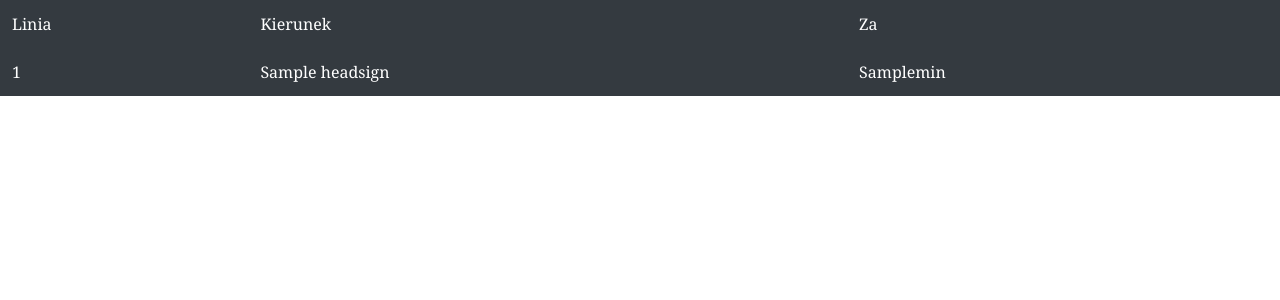
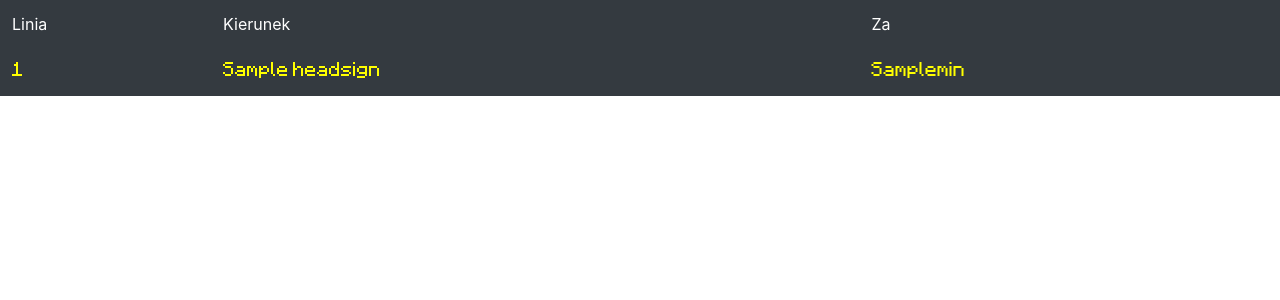
Before and after one commit to margasiewicz/3city-bus-delays, a Flask app: template templates/index.html in a window 1280 px wide. Shown: the top 300 px of the page. Run offline with Flask 2, Linux system fonts and the light colour scheme; the template is opened without the code that fills it: most values are stand-ins (such as "Sample title", 1, 10 or a date in 2020); some libraries are stand-ins or nearby versions.

Commit message:
restructure css, add yellow color to font

```diff
--- /dev/null
+++ b/static/css/main.css
@@ -0,0 +1,12 @@
+@font-face {
+    font-family: 'minecraftiaregular';
+    src: url('minecraftia-regular-webfont.woff2') format('woff2'),
+         url('minecraftia-regular-webfont.woff') format('woff');
+    font-weight: normal;
+    font-style: normal;
+
+}
+
+table {
+    width:'300px';
+}
--- a/static/main.css
+++ /dev/null
@@ -1,7 +0,0 @@
-@font-face{
-    font-family: trial;
-    src: url('hellovetica.ttf');
-    font-weight: bold;}
-
-    body {font-family: georgia; color:green}
-    h1 {font-family:trial; color: pink}
--- a/templates/index.html
+++ b/templates/index.html
@@ -2,11 +2,11 @@
 <html lang="en">
   <head>
     <link rel="stylesheet" href="https://stackpath.bootstrapcdn.com/bootstrap/4.3.1/css/bootstrap.min.css" integrity="sha384-ggOyR0iXCbMQv3Xipma34MD+dH/1fQ784/j6cY/iJTQUOhcWr7x9JvoRxT2MZw1T" crossorigin="anonymous">
-    <link rel="stylesheet" href="{{ url_for('static', filename='main.css') }}">
+    <link rel="stylesheet" href="{{ url_for('static', filename='css/main.css') }}">
       </head>
   <body>
 
-    <table class="table table-borderless table-dark"">
+    <table class="table table-borderless table-dark">
       <thead>
       <tr>
           <td scope="col"> Linia </td>
@@ -17,9 +17,9 @@
     <tbody>
       {% for item in data %}
       <tr>
-        <td > {{ item['route_id'] }} </td>
-        <td> {{ item['headsign'] }} </td>
-        <td> {{ item['delay_mins'] }}min </td>
+        <td style="font-family:'minecraftiaregular'; color: yellow"> {{ item['route_id'] }} </td>
+        <td style="font-family:'minecraftiaregular'; color: yellow"> {{ item['headsign'] }} </td>
+        <td style="font-family:'minecraftiaregular'; color: yellow"> {{ item['delay_mins'] }}min </td>
     </tr>
     {% endfor %}
 
```
Also changed, not shown: static/css/minecraftia-regular-webfont.woff (added), static/css/minecraftia-regular-webfont.woff2 (added), static/hellovetica-webfont.woff (deleted), static/hellovetica-webfont.woff2 (deleted).
